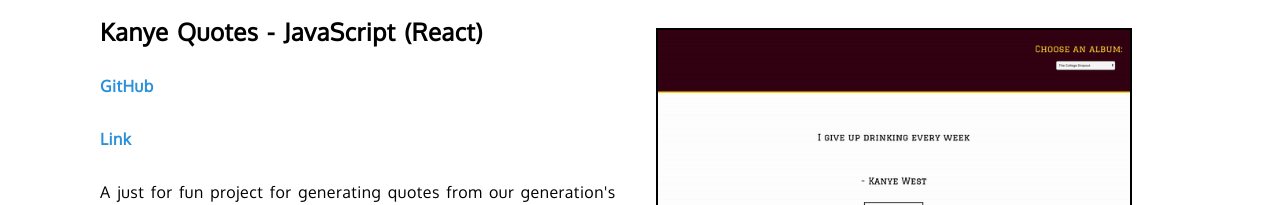
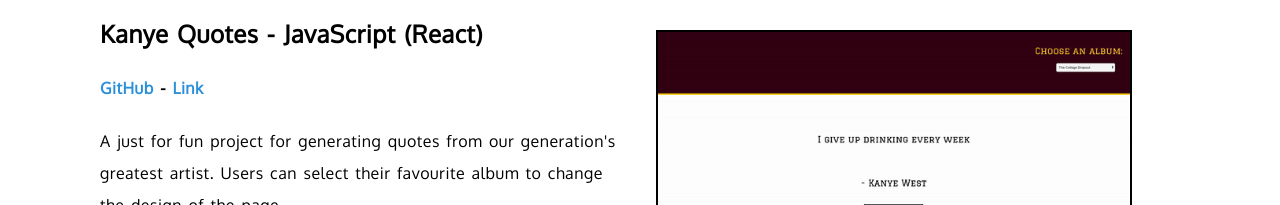
Before and after one commit to gregorcox/personal-site, a React (Create React App) app: page /projects in a window 1280 px wide. Shown: the part 2565-2770 px from the top of the page. Built offline with nearby package versions, Linux system fonts and the light colour scheme.

Commit message:
add border to nav bar

```diff
--- a/src/App.css
+++ b/src/App.css
@@ -239,6 +239,7 @@
   padding: 15px;
   margin: 0;
   background-color: #242c32;
+  border-bottom: 2px solid white;
   list-style-type: none;
   overflow: hidden;
 }
--- a/src/components/Projects.js
+++ b/src/components/Projects.js
@@ -63,8 +63,12 @@
 
       <div className="project-paragraph">
         <h2>Kanye Quotes - JavaScript (React)</h2>
-          <h4><a href="https://github.com/gregorcox/kanye-quotes">GitHub</a></h4>
-          <h4><a href="https://infallible-hodgkin-93e6e2.netlify.com/">Link</a></h4>
+          <h4>
+            <a href="https://github.com/gregorcox/kanye-quotes">GitHub </a>
+            -
+            <a href="https://infallible-hodgkin-93e6e2.netlify.com/"> Link</a>
+            </h4>
+          {/* <h4><a href="https://infallible-hodgkin-93e6e2.netlify.com/">Link</a></h4> */}
         <p>A just for fun project for generating quotes from our generation's greatest artist. Users can select their favourite album to change the design of the page.</p>
       </div>
 
--- a/src/styles/_Navbar.scss
+++ b/src/styles/_Navbar.scss
@@ -3,6 +3,7 @@
   margin: 0;
 
   background-color: colour(primary-dark);
+  border-bottom: 2px solid white;
 
   list-style-type: none;
   overflow: hidden;
```
Also changed, not shown: 1 other file (tests, documents, lock files or other folders).
